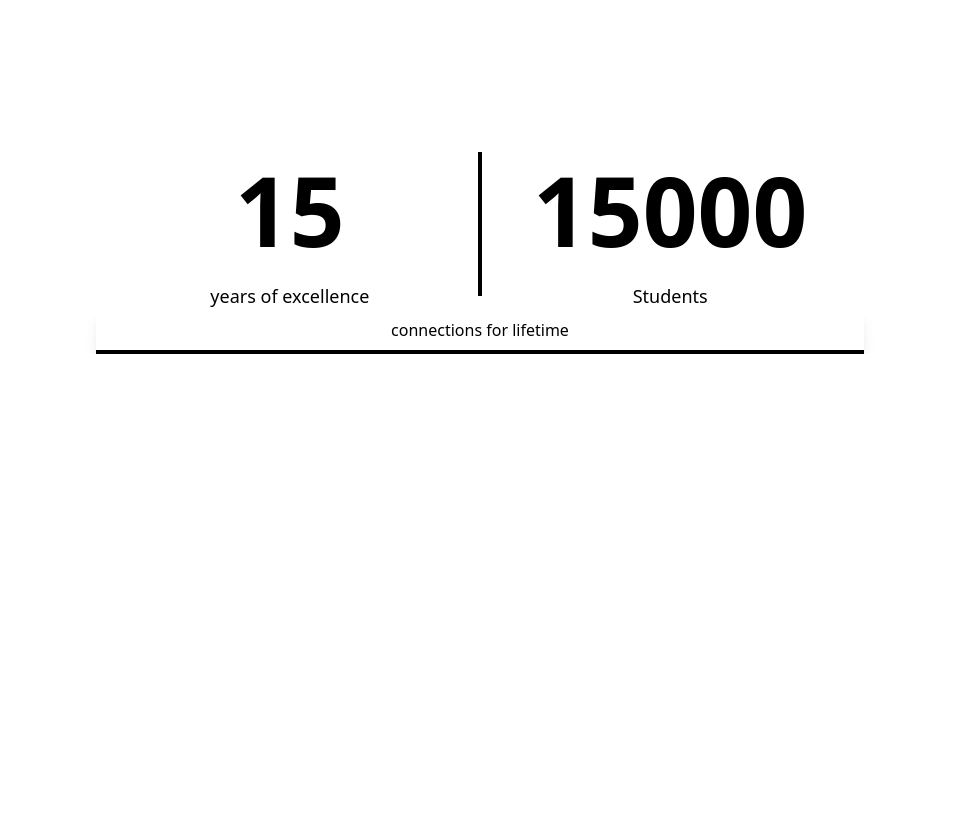
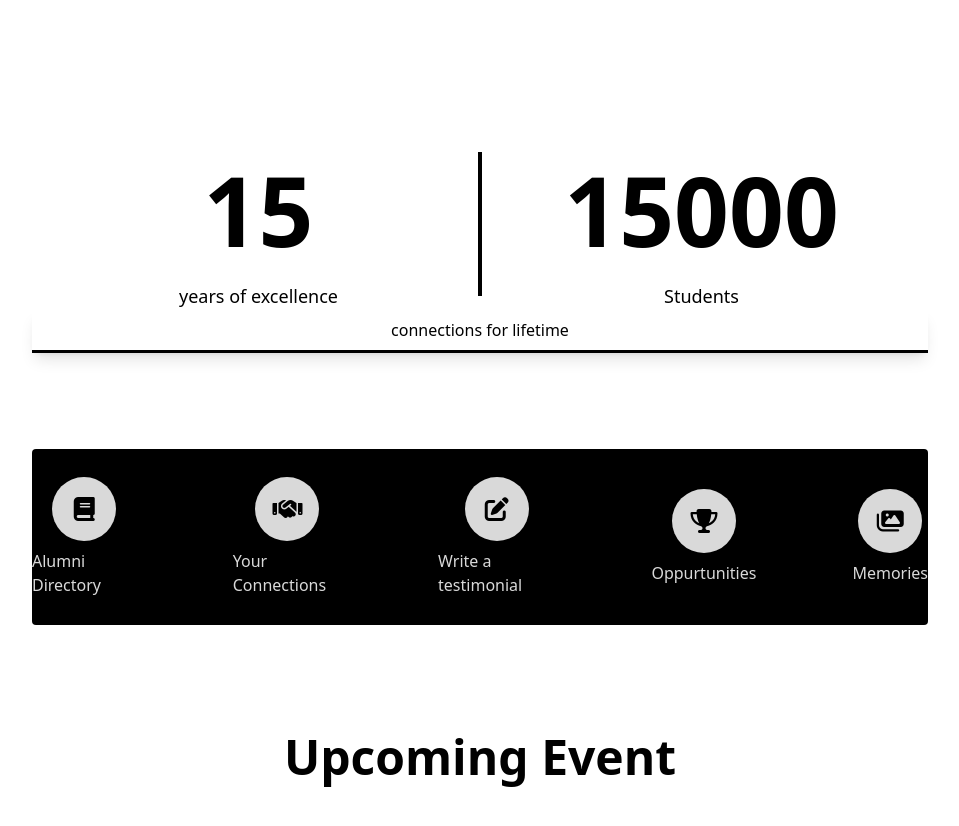
Before and after one commit to NotShrirang/M2ConneX-frontend, a React (Vite) app: page / in a window 1280 px wide. Shown: the part 920-1746 px from the top of the page, without its empty margins (160-1119 px from the left). Before the commit the page ends 1274 px from the top, so only its background shows below. Built offline with nearby package versions, Linux system fonts and the light colour scheme.

Commit message:
hero section modified

```diff
--- a/src/components/Hero.jsx
+++ b/src/components/Hero.jsx
@@ -5,14 +5,14 @@ const Hero = () => {
     return (
         <>
             <div className="w-full relative h-[70vh] lg:h-screen  flex justify-center items-center">
-            <img src={College}alt="" className='absolute w-[100%] lg:w-[60%]' />
+                <img src={College} alt="" className='absolute w-[100%] lg:w-[70%]' />
                 <div className='z-10 text-center'>
 
                     <h2 className='text-primary font-semibold text-[3rem] '>MMCOE Alumni</h2>
                     <p className='text-white font-bold text-[4rem] z-10'>Welcome Home</p>
                 </div>
             </div>
-        <div className='text-black w-[100%] lg:w-[60%] flex justify-center items-center mx-auto'>
+            <div className='text-black w-[100%] lg:w-[70%] flex justify-center items-center mx-auto'>
 
                 <div className='w-[49%] flex flex-col justify-center items-center'>
                     <p className='text-[6rem] font-bold'>15</p>
@@ -24,9 +24,45 @@ const Hero = () => {
                     <p className='text-lg'>Students</p>
                 </div>
             </div>
-        <div className='text-black w-[100%] lg:w-[60%] flex justify-center items-center mx-auto py-2 border-b-4 shadow-lg'>
+            <div className='text-black w-[100%] lg:w-[70%] flex justify-center items-center mx-auto py-2 border-b-[3.5px] shadow-lg'>
                 connections for lifetime
             </div>
+
+            <div className='bg-[#000000] w-[70%] mx-auto h-[11rem] flex items-center justify-center rounded my-24 gap-x-24'>
+                <div className='flex flex-col items-center'>
+                    <div className='bg-[#D9D9D9] w-[4rem] h-[4rem] rounded-[3rem] flex items-center justify-center '>
+                        <i class="fa-solid fa-book fa-xl"></i>
+                    </div>
+                    <p className="text-[#D9D9D9] mt-2">Alumni Directory</p>
+                </div>
+
+                <div className='flex flex-col items-center'>
+                    <div className='bg-[#D9D9D9] w-[4rem] h-[4rem] rounded-[3rem] flex items-center justify-center '>
+                        <i class="fa-solid fa-handshake fa-xl"></i>
+                    </div>
+                    <p className="text-[#D9D9D9] mt-2">Your Connections</p>
+                </div>
+
+                <div className='flex flex-col items-center'>
+                <div className='bg-[#D9D9D9] w-[4rem] h-[4rem] rounded-[3rem] flex items-center justify-center '>
+                    <i class="fa-solid fa-pen-to-square fa-xl"></i>
+                </div>
+                <p className="text-[#D9D9D9] mt-2">Write a testimonial</p>
+            </div>
+            <div className='flex flex-col items-center'>
+                <div className='bg-[#D9D9D9] w-[4rem] h-[4rem] rounded-[3rem] flex items-center justify-center '>
+                    <i class="fa-solid fa-trophy fa-xl"></i>
+                </div>
+                <p className="text-[#D9D9D9] mt-2">Oppurtunities</p>
+            </div >
+            <div className='flex flex-col items-center'>
+                <div className='bg-[#D9D9D9] w-[4rem] h-[4rem] rounded-[3rem] flex items-center justify-center '>
+                    <i class="fa-solid fa-images fa-xl"></i>
+                </div>
+                <p className="text-[#D9D9D9] mt-2">Memories</p>
+            </div>
+            </div>
+
         </>
     )
 }
--- /dev/null
+++ b/src/components/upcoming_event.jsx
@@ -0,0 +1,17 @@
+import React from 'react'
+
+const UpcomingEvent = () => {
+  return (
+    <>
+        <h2 className='text-[3rem] font-semibold text-center'>
+            Upcoming Event
+        </h2>
+
+        <div>
+            <div className='w-[10rem] h-[20rem] bg-[]'></div>
+        </div>
+    </>
+  )
+}
+
+export default UpcomingEvent
--- a/src/pages/index.jsx
+++ b/src/pages/index.jsx
@@ -1,10 +1,12 @@
 import React from 'react'
 import Hero from '../components/Hero'
+import UpcomingEvent from '../components/upcoming_event'
 
 const Index = () => {
   return (
     <>
       <Hero/>
+      <UpcomingEvent/>
     </>
   )
 }
```
Lines whose indentation alone changed are shown as unchanged.
